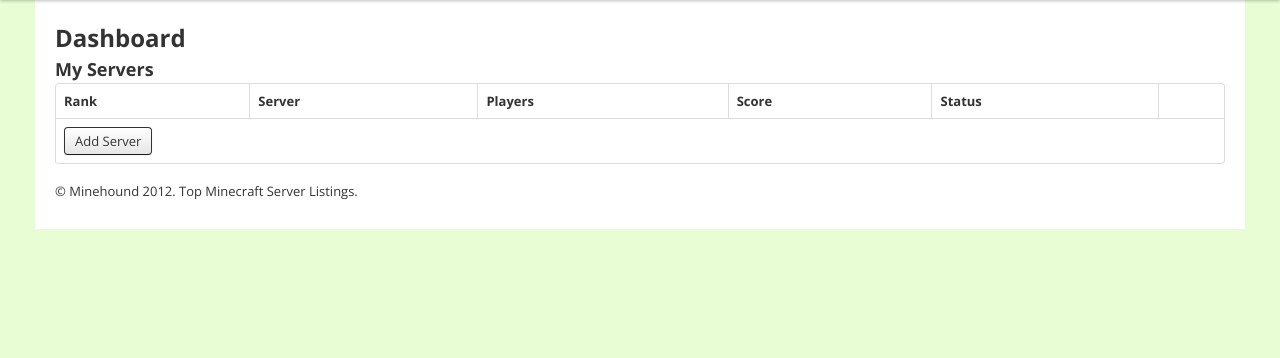
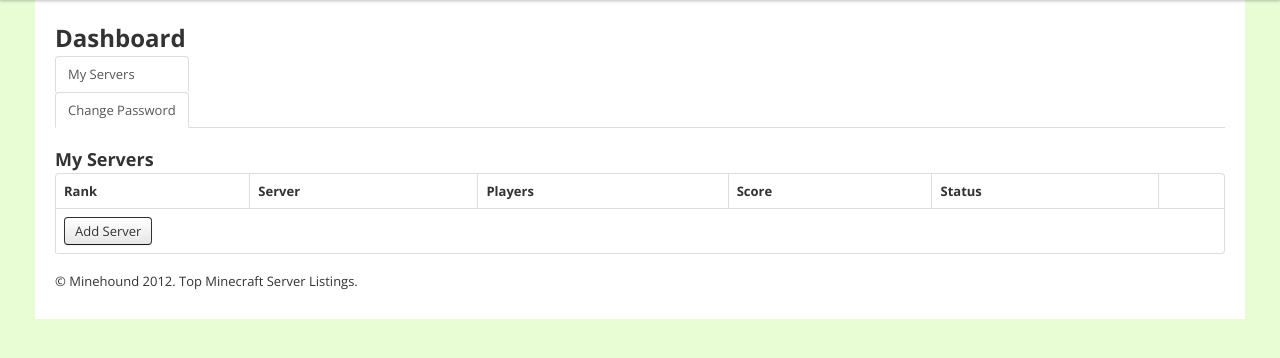
Before and after one commit to adambratt/MineHound, a Django app: page /dashboard/ in a window 1280 px wide. Shown: the part 57-415 px from the top of the page. Run offline with Django 3.2, Linux system fonts and the light colour scheme; the visitor is signed in with stand-in values (Sample User, id 1); data that the repository does not hold is empty; some libraries are stand-ins or nearby versions.

Commit message:
more work on admin

```diff
--- a/minehound/templates/dashboard.html
+++ b/minehound/templates/dashboard.html
@@ -3,6 +3,13 @@
 {% block content %}
 
 <h2>Dashboard</h2>
+
+<ul class="nav nav-tabs">
+  <li class="active">
+    <a href="#">My Servers</a>
+	<a href="accounts/password/change/">Change Password</a>
+  </li>
+</ul>
 
 <h3>My Servers</h3>
 
--- a/minehound/urls.py
+++ b/minehound/urls.py
@@ -9,6 +9,9 @@ urlpatterns = patterns('',
     url(r'^server/create/$', 'server.views.create'),
     url(r'^server/view/(?P<server_id>\w+)/$', 'server.views.view'),
 
+    url(r'^image/(?P<image_id>\w+)/$', 'images.views.load'),
+    url(r'^image/(?P<image_id>\w+)/(?P<width>\w+)/(?P<height>\w+)/$', 'images.views.load'),
+
     url(r'^dashboard/$', 'member.views.dashboard'),
 
     url(r'^accounts/', include('registration.backends.default.urls')),
```
